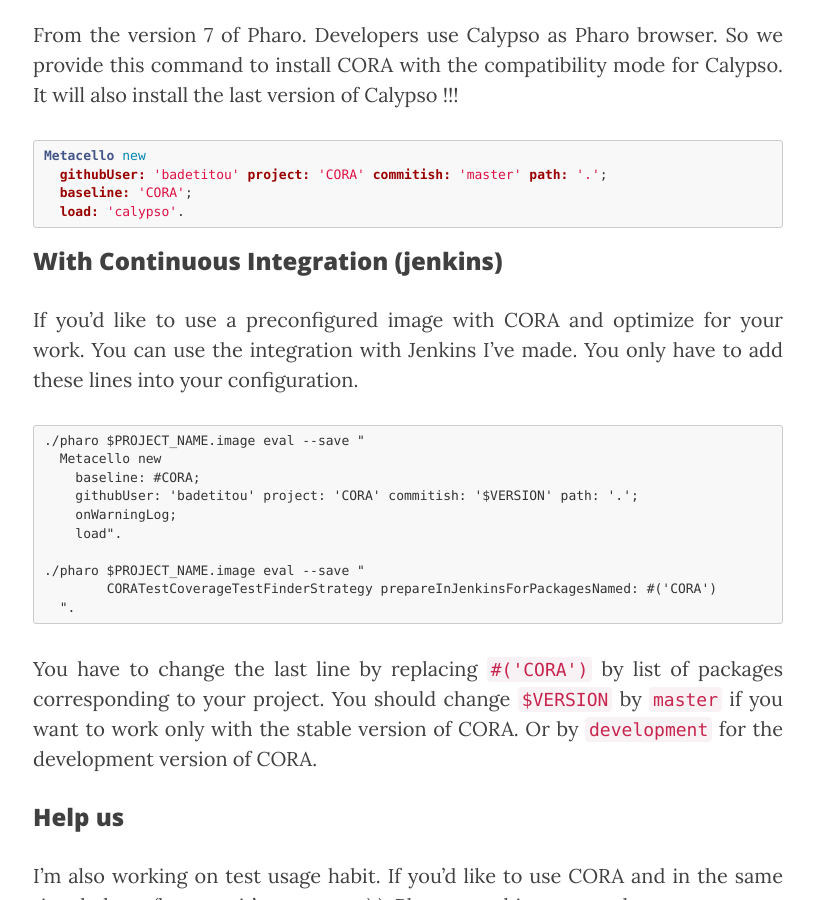
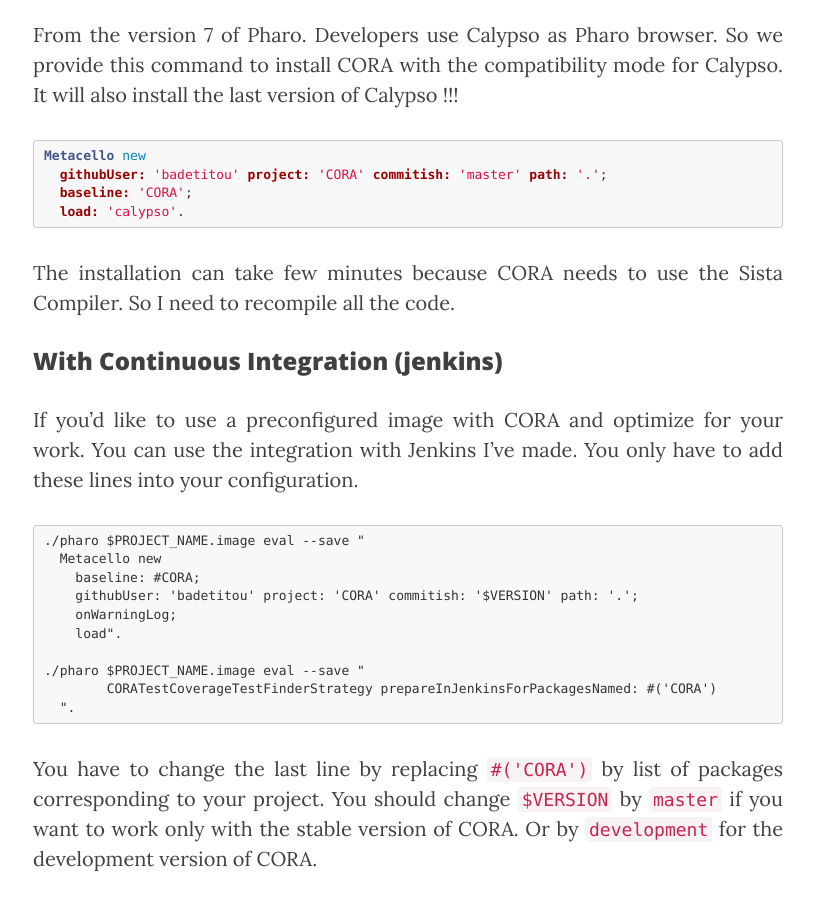
Before and after one commit to badetitou/badetitou.github.io, a Jekyll site: the page built from _posts/2017-07-05-CORA.md, in a window 1280 px wide and 900 px high, scrolled down 1113 px. Shown: the whole window, without its empty margins (232-1046 px from the left). Built offline with Jekyll 4.4.1, drawn with Linux system fonts in a browser that asks for light colours; nearby versions of some CDN libraries.

Commit message:
Add description why CORA needs to recompile al the code

````diff
--- a/_posts/2017-07-05-CORA.md
+++ b/_posts/2017-07-05-CORA.md
@@ -38,6 +38,9 @@
   baseline: 'CORA';
   load: 'calypso'.
 ```
+
+The installation can take few minutes because CORA needs to use the Sista Compiler.
+So I need to recompile all the code.
 
 ### With Continuous Integration (jenkins)
 
````
